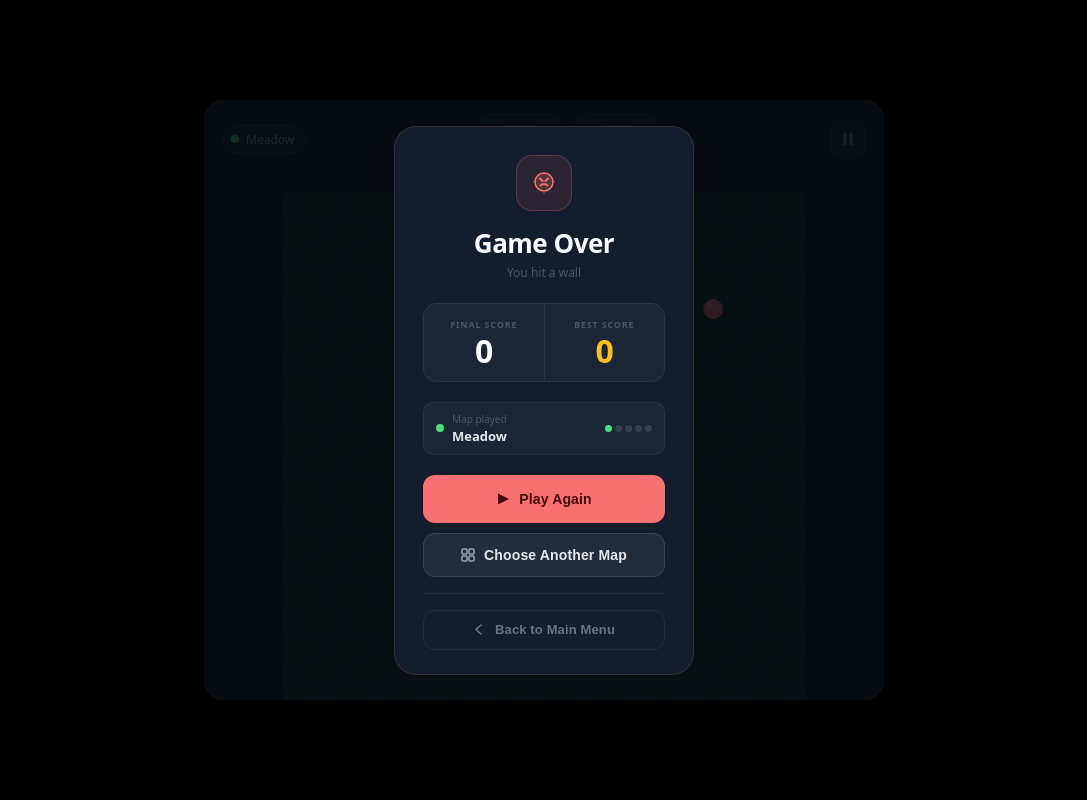
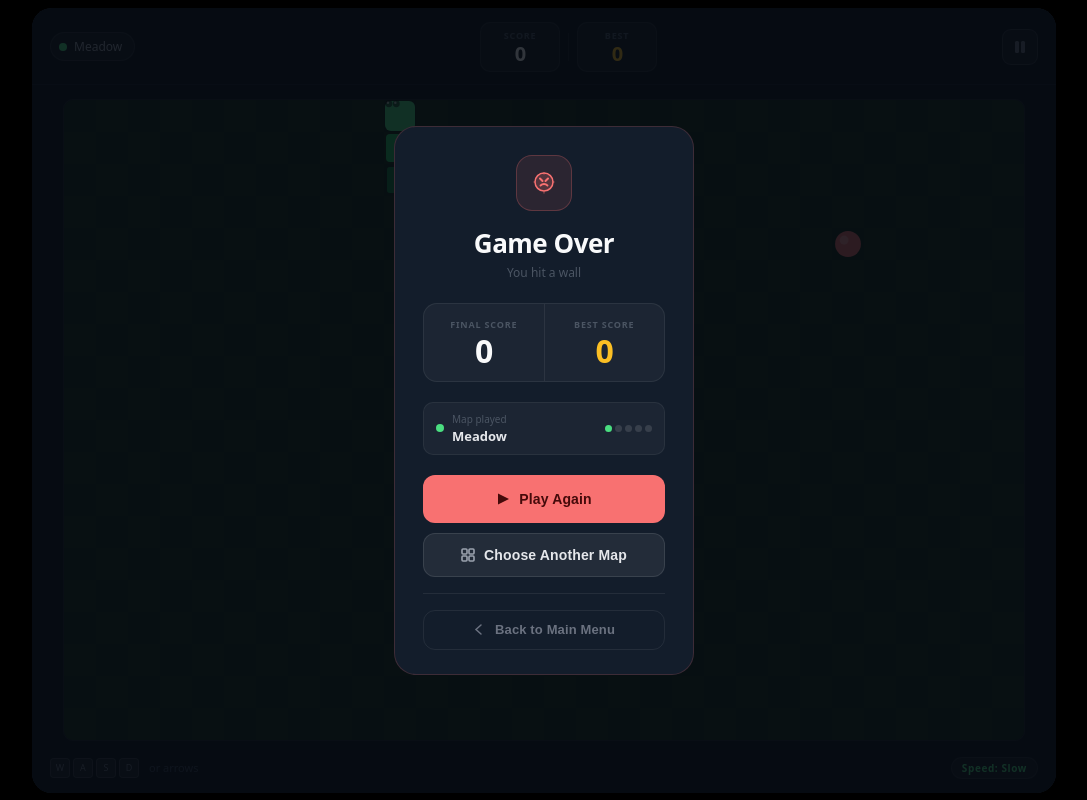
Before and after one commit to Foster57/CNPM, a website built with Vite: page index.html in a window 1280 px wide. Both pictures are taken after a click on the button "Play". Shown: the whole page, without its empty margins (96-1183 px from the left). Built offline with nearby package versions, Linux system fonts and the light colour scheme.

Commit message:
fix map following map size : 960 * 640

```diff
--- a/src/game.js
+++ b/src/game.js
@@ -1,4 +1,5 @@
-const GRID_SIZE = 20;
+const GRID_COLS = 30;
+const GRID_ROWS = 20;
 
 export class Game {
   constructor(mapConfig, onGameOver, onScoreChange) {
@@ -63,7 +64,7 @@ export class Game {
 
   checkCollision(pos) {
     // Wall collision
-    if (pos.x < 0 || pos.x >= GRID_SIZE || pos.y < 0 || pos.y >= GRID_SIZE) {
+    if (pos.x < 0 || pos.x >= GRID_COLS || pos.y < 0 || pos.y >= GRID_ROWS) {
       return true;
     }
     // Obstacle collision
@@ -86,8 +87,8 @@ export class Game {
     let attempts = 0;
     while (attempts < 200) {
       newFood = {
-        x: Math.floor(Math.random() * GRID_SIZE),
-        y: Math.floor(Math.random() * GRID_SIZE)
+        x: Math.floor(Math.random() * GRID_COLS),
+        y: Math.floor(Math.random() * GRID_ROWS)
       };
 
       let valid = true;
@@ -109,16 +110,16 @@ export class Game {
   }
 
   draw(ctx, canvasWidth, canvasHeight) {
-    const cellWidth = canvasWidth / GRID_SIZE;
-    const cellHeight = canvasHeight / GRID_SIZE;
+    const cellWidth = canvasWidth / GRID_COLS;
+    const cellHeight = canvasHeight / GRID_ROWS;
 
     // Draw background
     ctx.fillStyle = this.map.bg;
     ctx.fillRect(0, 0, canvasWidth, canvasHeight);
 
     // Draw checkerboard
-    for (let r = 0; r < GRID_SIZE; r++) {
-      for (let c = 0; c < GRID_SIZE; c++) {
+    for (let r = 0; r < GRID_ROWS; r++) {
+      for (let c = 0; c < GRID_COLS; c++) {
         if ((r + c) % 2 === 0) {
           ctx.fillStyle = this.map.cellA;
         } else {
--- a/src/main.js
+++ b/src/main.js
@@ -58,10 +58,8 @@ function startGame(mapId) {
   const mapConfig = maps[mapId];
 
   // Size the game canvas properly before starting
-  const GRID_SIZE = 20;
-  const CELL_SIZE = 26; // match prototype aesthetic
-  canvas.width = GRID_SIZE * CELL_SIZE;
-  canvas.height = GRID_SIZE * CELL_SIZE;
+  canvas.width = 960;
+  canvas.height = 640;
 
   game = new Game(mapConfig, handleGameOver, handleScoreChange);
 
@@ -173,6 +171,11 @@ function setupEventListeners() {
   });
 
   window.addEventListener('keydown', (e) => {
+    // Prevent default scrolling behavior for arrow keys
+    if (['ArrowUp', 'ArrowDown', 'ArrowLeft', 'ArrowRight', ' '].includes(e.key)) {
+      e.preventDefault();
+    }
+
     if (!game || game.isGameOver) return;
 
     if (e.key === 'Escape' || e.key === 'p' || e.key === 'P') {
--- a/style.css
+++ b/style.css
@@ -12,7 +12,7 @@ body {
 #app {
   position: relative;
   width: 100%;
-  max-width: 680px;
+  max-width: 1024px;
   height: auto;
   min-height: 600px;
   background-color: #0c1219;
@@ -23,12 +23,12 @@ body {
 }
 
 .screen {
-  position: absolute;
-  top: 0; left: 0;
-  width: 100%; height: 100%;
+  position: relative;
+  width: 100%;
   display: none;
   flex-direction: column;
   background: #111827;
+  flex: 1;
 }
 
 .screen.active {
@@ -195,6 +195,7 @@ body {
 #game-canvas {
   border-radius: 10px; display: block; border: 1.5px solid rgba(255,255,255,.07);
   background-color: transparent;
+  max-width: 100%; height: auto;
 }
 .bottombar { display: flex; align-items: center; justify-content: space-between; padding: 6px 18px 14px; gap: 8px; }
 .hint { font-size: 11px; color: #374151; display: flex; align-items: center; gap: 5px; }
```
